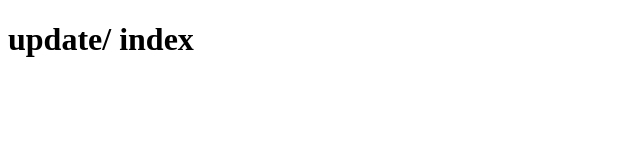
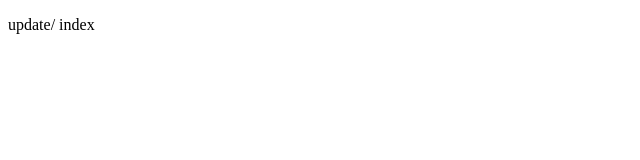
Before and after one commit to saiogauma/webhook, a plain HTML site: page index.html in a window 1280 px wide. Shown: the whole page, without its empty margins (0-640 px from the left). Drawn offline with Linux system fonts and the light colour scheme.

Commit message:
fix/ h1タグをpタグに変更

```diff
--- a/index.html
+++ b/index.html
@@ -6,6 +6,6 @@
   <title>Document</title>
 </head>
 <body>
-  <h1>update/ index</h1>
+  <p>update/ index</p>
 </body>
 </html>
```
